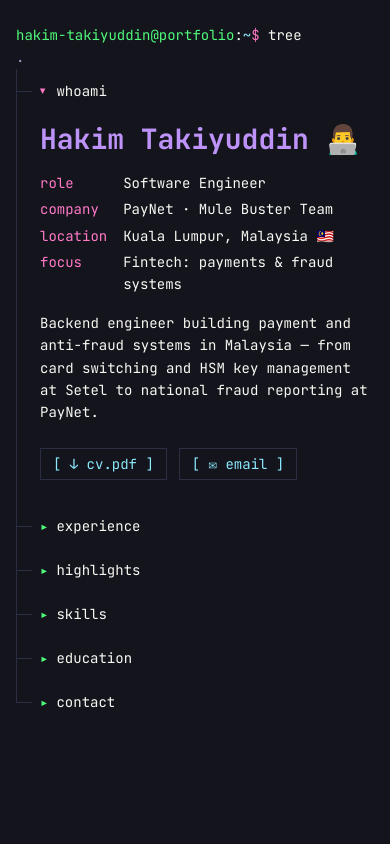
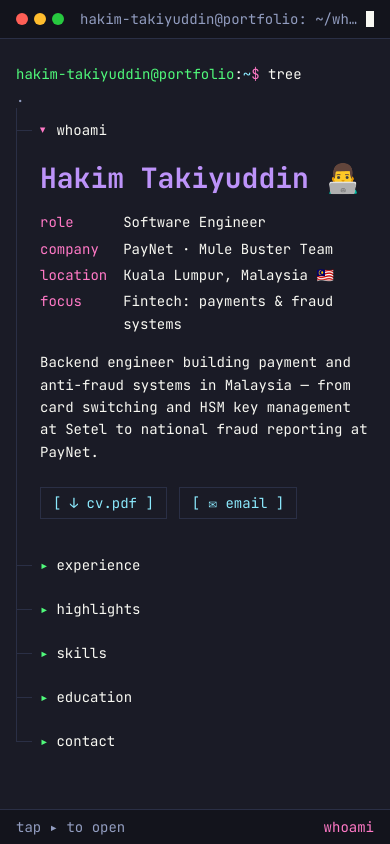
Before and after one commit to hakimtakiyuddin/hakim-takiyuddin-portfolio, a Next.js app: page / in a window 390 px wide. Built offline with nearby package versions, Linux system fonts and the light colour scheme.

Commit message:
🐛 fix: mobile ui

```diff
--- a/app/layout.tsx
+++ b/app/layout.tsx
@@ -1,4 +1,4 @@
-import type { Metadata } from "next";
+import type { Metadata, Viewport } from "next";
 import { JetBrains_Mono } from "next/font/google";
 import type { ReactNode } from "react";
 import "./globals.css";
@@ -27,6 +27,9 @@ export const metadata: Metadata = {
   },
 };
 
+// viewport-fit=cover lets the mobile bars pad for the notch and home indicator via env(safe-area-inset-*).
+export const viewport: Viewport = { viewportFit: "cover", themeColor: "#13141c" };
+
 export default function RootLayout({ children }: { children: ReactNode }) {
   return (
     <html lang="en" className={mono.variable}>
--- a/components/tree/TreeLayout.tsx
+++ b/components/tree/TreeLayout.tsx
@@ -2,10 +2,14 @@
 
 import { useEffect } from "react";
 import { DEFAULT_SECTION, SECTION_IDS } from "@/content/sections";
+import { TitleBar } from "@/components/tui/TitleBar";
 import { parseHash } from "@/lib/navigation";
+import { useHashSection } from "@/lib/useHashSection";
 import { TreeNode } from "./TreeNode";
 
 export function TreeLayout() {
+  const [section] = useHashSection();
+
   useEffect(() => {
     function openFromHash(scroll: boolean) {
       const id = parseHash(window.location.hash);
@@ -22,18 +26,34 @@ export function TreeLayout() {
     return () => window.removeEventListener("hashchange", onHashChange);
   }, []);
 
+  // Sticky bars + normal page scroll: looks like a terminal window without a nested scroll area on phones.
   return (
-    <div className="px-4 py-6 lg:hidden">
+    <div className="flex min-h-dvh flex-col bg-bg lg:hidden">
+      <div className="sticky top-0 z-10 border-b border-line bg-bg-deep pt-[env(safe-area-inset-top)]">
+        <TitleBar section={section} />
+      </div>
+      <div className="flex-1 px-4 py-6">
         <p>
-        <span className="text-green">hakim-takiyuddin@portfolio</span>:<span className="text-cyan">~</span>
+          <span className="text-green">hakim-takiyuddin@portfolio</span>:
+          <span className="text-cyan">~</span>
           <span className="text-pink">$</span> tree
         </p>
         <p className="text-muted">.</p>
         <ul>
           {SECTION_IDS.map((id, index) => (
-          <TreeNode key={id} id={id} last={index === SECTION_IDS.length - 1} defaultOpen={id === DEFAULT_SECTION} />
+            <TreeNode
+              key={id}
+              id={id}
+              last={index === SECTION_IDS.length - 1}
+              defaultOpen={id === DEFAULT_SECTION}
+            />
           ))}
         </ul>
       </div>
+      <div className="sticky bottom-0 flex justify-between border-t border-line bg-bg-deep px-4 py-1.5 pb-[calc(0.375rem+env(safe-area-inset-bottom))] text-muted">
+        <span>tap ▸ to open</span>
+        <span className="text-pink">{section}</span>
+      </div>
+    </div>
   );
 }
--- a/components/tree/TreeNode.tsx
+++ b/components/tree/TreeNode.tsx
@@ -21,7 +21,7 @@ export function TreeNode({ id, last, defaultOpen }: { id: SectionId; last: boole
     <li className="relative pl-6">
       <span aria-hidden="true" className={`absolute top-0 left-0 w-px bg-line ${last ? "h-[1.375rem]" : "h-full"}`} />
       <span aria-hidden="true" className="absolute top-[1.375rem] left-0 h-px w-4 bg-line" />
-      <details id={id} open={defaultOpen} className="group scroll-mt-4">
+      <details id={id} open={defaultOpen} className="group scroll-mt-14">
         <summary
           onClick={onSummaryClick}
           className="flex min-h-11 cursor-pointer list-none items-center gap-2 [&::-webkit-details-marker]:hidden"
--- a/components/tui/TitleBar.tsx
+++ b/components/tui/TitleBar.tsx
@@ -5,13 +5,13 @@ const DOTS = ["#ff5f56", "#ffbd2e", "#27c93f"];
 export function TitleBar({ section }: { section: SectionId }) {
   return (
     <div className="flex items-center gap-2 bg-bg-deep px-4 py-2 text-muted">
-      <span aria-hidden="true" className="flex gap-1.5">
+      <span aria-hidden="true" className="flex shrink-0 gap-1.5">
         {DOTS.map((color) => (
           <span key={color} className="size-3 rounded-full" style={{ background: color }} />
         ))}
       </span>
-      <span className="ml-2">hakim-takiyuddin@portfolio: ~/{section}</span>
-      <span aria-hidden="true" className="cursor-blink inline-block h-4 w-2 bg-fg" />
+      <span className="ml-2 min-w-0 truncate">hakim-takiyuddin@portfolio: ~/{section}</span>
+      <span aria-hidden="true" className="cursor-blink inline-block h-4 w-2 shrink-0 bg-fg" />
     </div>
   );
 }
```
Also changed, not shown: 1 other file (tests, documents, lock files or other folders). Lines whose indentation alone changed are shown as unchanged.
